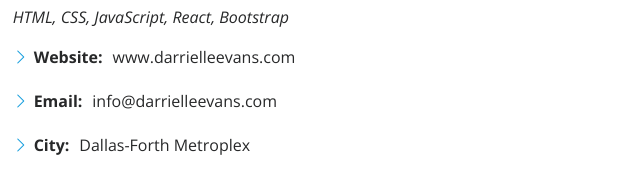
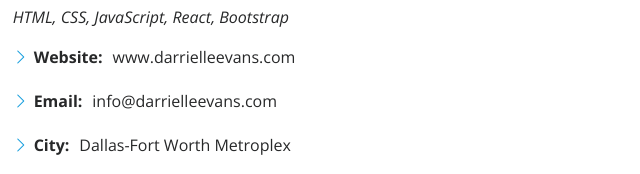
Before and after one commit to DarrielleEvans/darrielleevans, a plain HTML site: page index.html in a window 1280 px wide. Shown: the part 1003-1177 px from the top of the page, 626-1266 px from the left. Drawn offline with nearby package versions, Linux system fonts and the light colour scheme.

Commit message:
corrections made

```diff
--- a/index.html
+++ b/index.html
@@ -99,7 +99,7 @@
                 <ul>
                   <li><i class="bi bi-chevron-right"></i> <strong>Website:</strong> <span>www.darrielleevans.com</span></li>
                   <li><i class="bi bi-chevron-right"></i> <strong>Email:</strong> <span>info@darrielleevans.com</span></li>
-                  <li><i class="bi bi-chevron-right"></i> <strong>City:</strong> <span>Dallas-Forth Metroplex</span></li>
+                  <li><i class="bi bi-chevron-right"></i> <strong>City:</strong> <span>Dallas-Fort Worth Metroplex</span></li>
                 </ul>
 
               </div>
```
